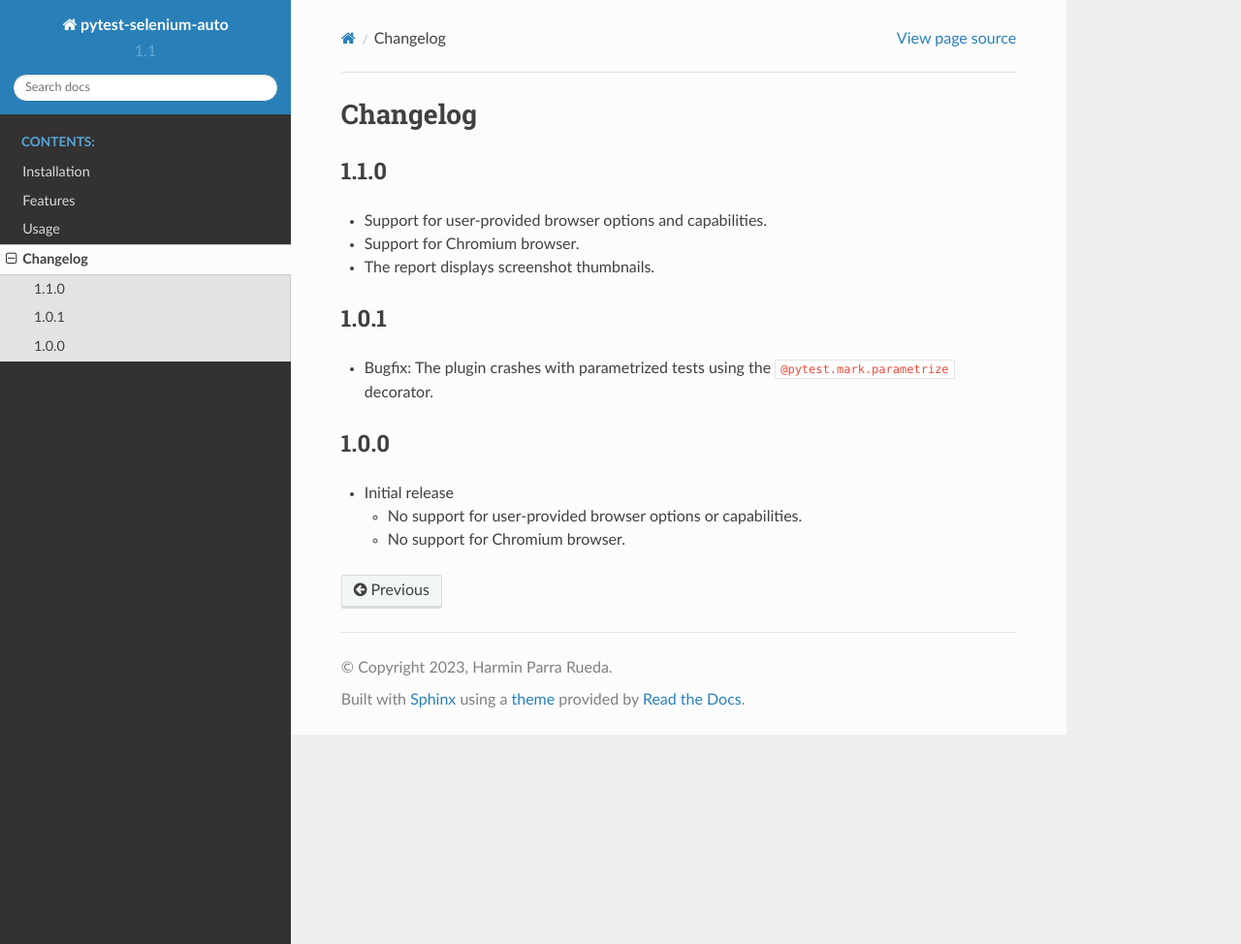
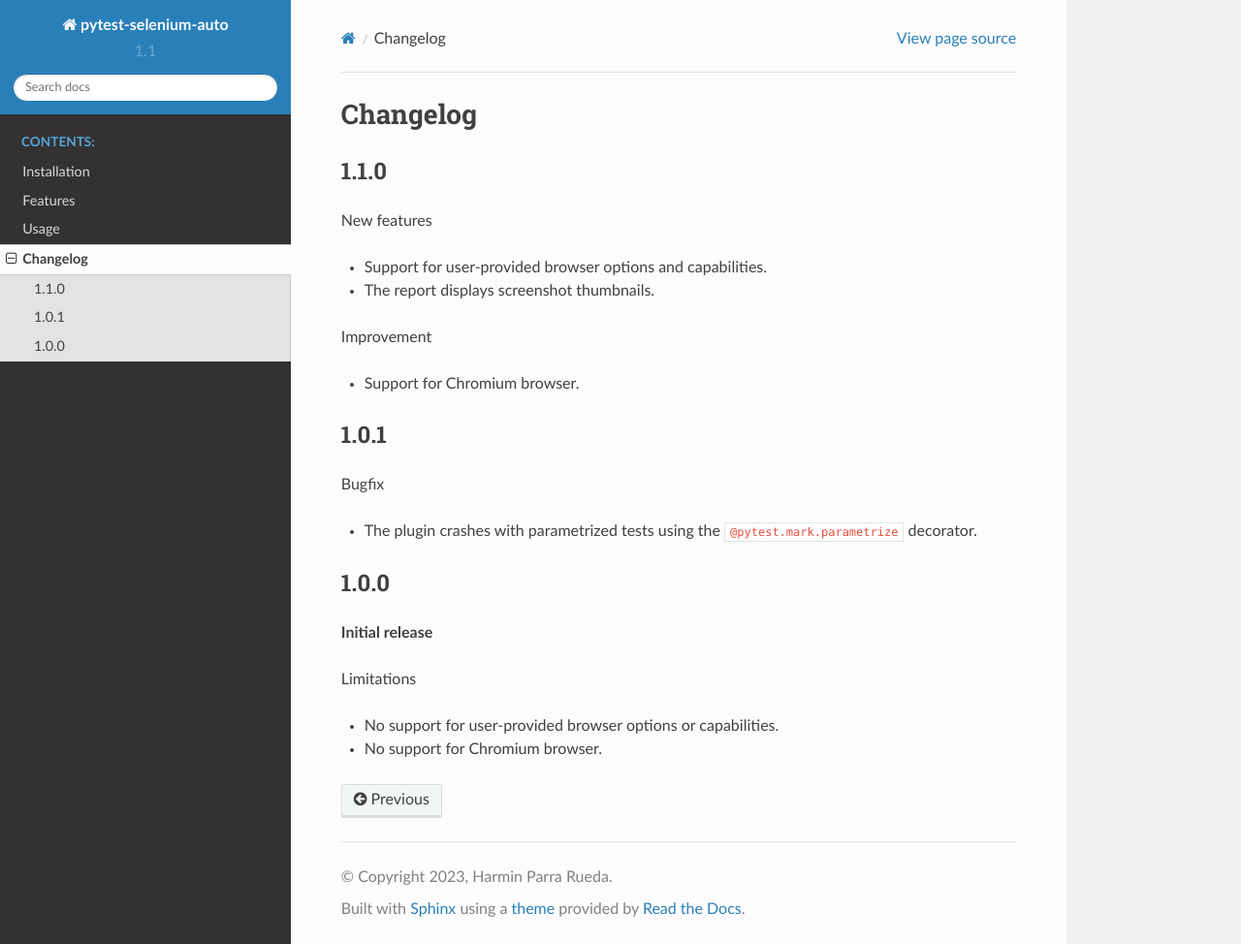
Before and after one commit to harmin-parra/pytest-selenium-auto, a Sphinx documentation site: the page built from docs/changelog.rst, in a window 1280 px wide and 974 px high. Shown: the whole window at 97% size. Built offline with Sphinx 7.4.7 and the Read the Docs theme 2.0.0, drawn with Linux system fonts in a browser that asks for light colours.

Commit message:
Update changelog.rst

```diff
--- a/docs/changelog.rst
+++ b/docs/changelog.rst
@@ -5,20 +5,29 @@
 1.1.0
 -----
 
+New features
+
 * Support for user-provided browser options and capabilities.
+* The report displays screenshot thumbnails.
+
+Improvement
+
 * Support for Chromium browser.
-* The report displays screenshot thumbnails.
 
 
 1.0.1
 -----
-* Bugfix: The plugin crashes with parametrized tests using the ``@pytest.mark.parametrize`` decorator.
+Bugfix
+
+* The plugin crashes with parametrized tests using the ``@pytest.mark.parametrize`` decorator.
 
 
 1.0.0
 -----
 
-* Initial release
+**Initial release**
 
-  * No support for user-provided browser options or capabilities.
-  * No support for Chromium browser.
+Limitations
+
+* No support for user-provided browser options or capabilities.
+* No support for Chromium browser.
```
